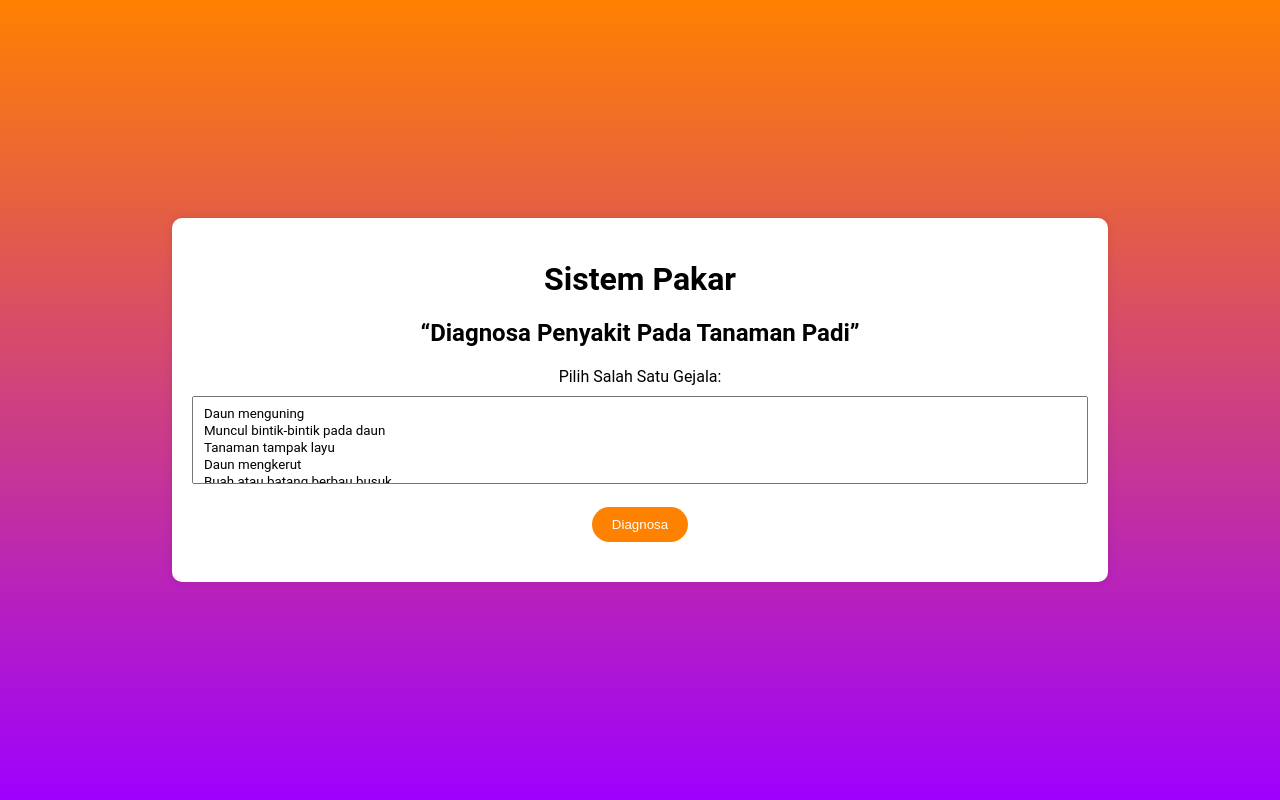
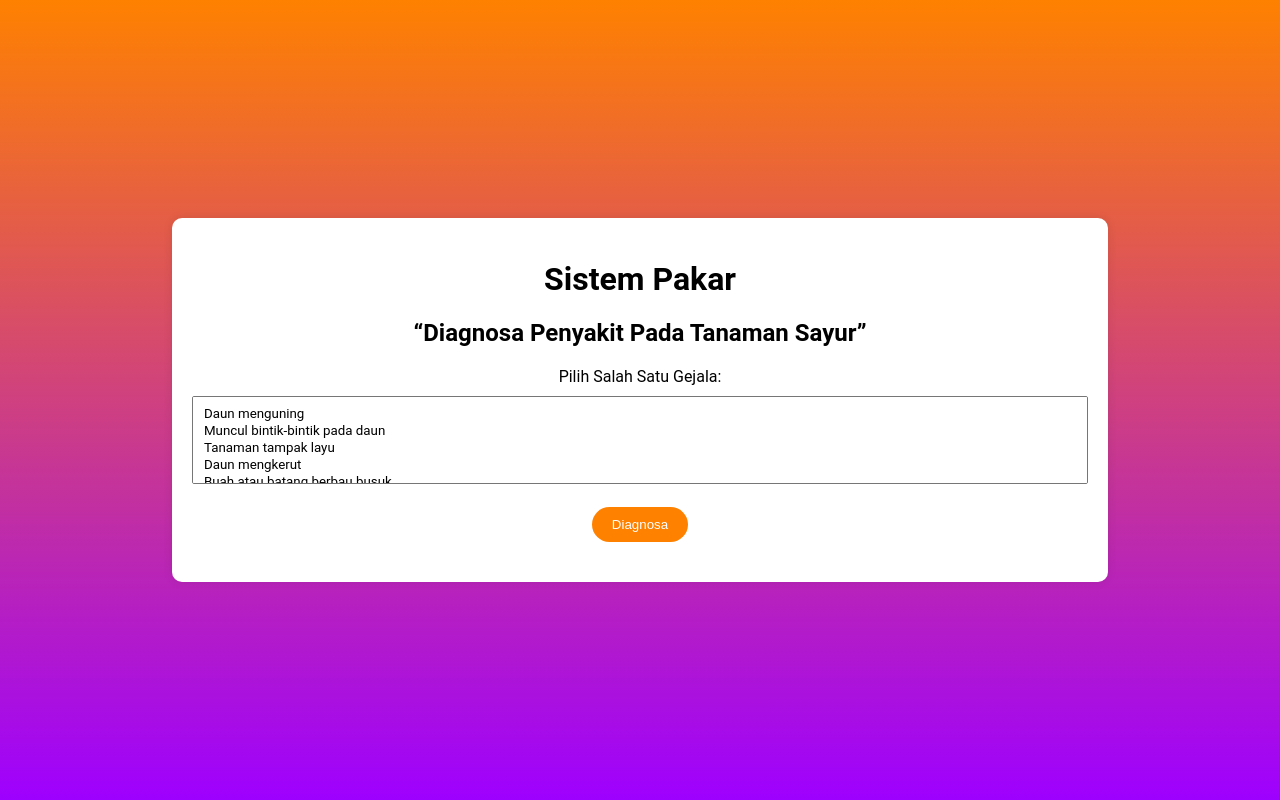
Before and after one commit to iamdevelopermuslim/sispak, a plain HTML site: page index.html in a window 1280 px wide. Drawn offline with Linux system fonts and the light colour scheme.

Commit message:
Update index.html

```diff
--- a/index.html
+++ b/index.html
@@ -9,7 +9,7 @@
 <body>
     <div class="container">
         <h1>Sistem Pakar</h1>
-        <h2><q>Diagnosa Penyakit Pada Tanaman Padi</q></h2>
+        <h2><q>Diagnosa Penyakit Pada Tanaman Sayur</q></h2>
         <form id="diagnosisForm">
             <label for="symptoms">Pilih Salah Satu Gejala:</label>
         <select id="symptoms" multiple>
```
